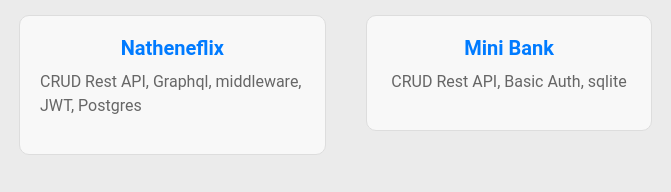
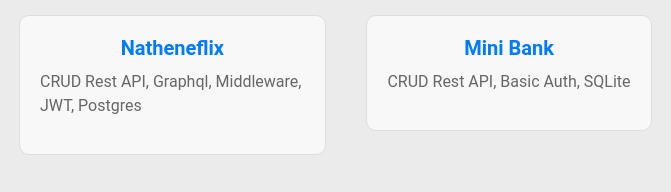
Before and after one commit to Nathene/nhensby.com, a plain HTML site: page index.html in a window 1280 px wide. Shown: the part 190-382 px from the top of the page, 141-812 px from the left. Drawn offline with nearby package versions, Linux system fonts and the light colour scheme.

Commit message:
index: updating description

```diff
--- a/index.html
+++ b/index.html
@@ -124,13 +124,13 @@
       <a href="https://github.com/Nathene/natheneflix" target="_blank" class="card-link">
         <div class="card">
           <h2 class="card-title">Natheneflix</h2>
-          <p>CRUD Rest API, Graphql, middleware, JWT, Postgres</p>
+          <p>CRUD Rest API, Graphql, Middleware, JWT, Postgres</p>
         </div>
       </a>
       <a href="https://minibank.nhensby.com" target="_blank" class="card-link">
         <div class="card">
           <h2 class="card-title">Mini Bank</h2>
-          <p>CRUD Rest API, Basic Auth, sqlite</p>
+          <p>CRUD Rest API, Basic Auth, SQLite</p>
         </div>
       </a>
       <a href="https://github.com/Nathene/url-shortener" target="_blank" class="card-link">
```
